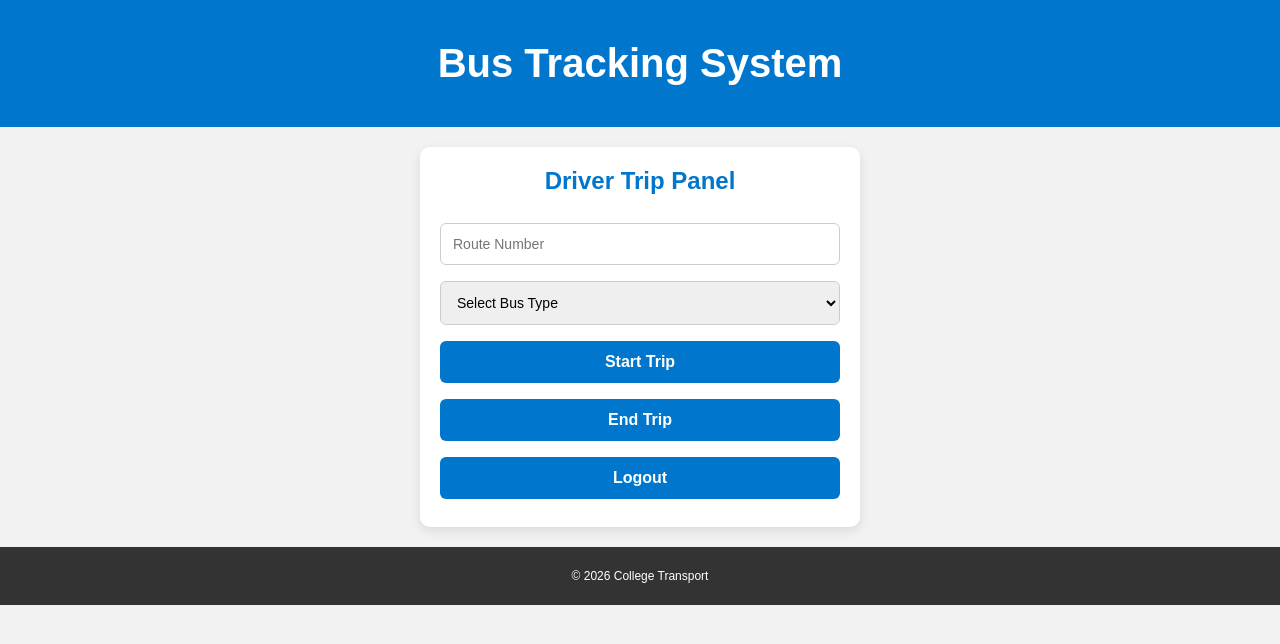
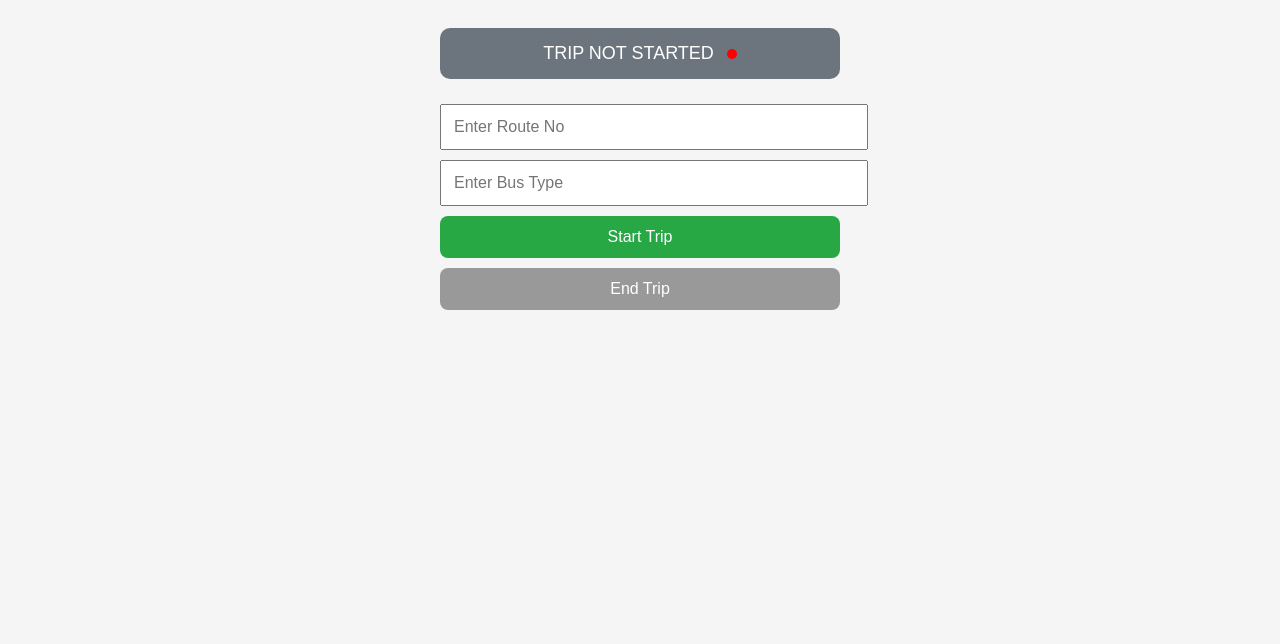
Before and after one commit to Pruthivi11/bus_tracking, a Flask app: page /driver in a window 1280 px wide. Shown: the top 644 px of the page. Run offline with Flask 3, Linux system fonts and the light colour scheme; the visitor is signed in with stand-in values (Sample User, id 1).

Commit message:
added 'ED' in driver's

```diff
--- a/static/driver.js
+++ b/static/driver.js
@@ -1,107 +1,83 @@
 let watchId = null;
-let isTripActive = false;
+let tripActive = false;
+
+const tripCard = document.getElementById("tripStatusCard");
+const statusDot = document.getElementById("statusDot");
+const startBtn = document.getElementById("startBtn");
+const endBtn = document.getElementById("endBtn");
+
+function updateCard(text, color, online = false) {
+    tripCard.childNodes[0].nodeValue = text + " ";
+    tripCard.style.backgroundColor = color;
+
+    if (online) {
+        statusDot.classList.add("online");
+    } else {
+        statusDot.classList.remove("online");
+    }
+}
 
 function startTrip() {
-  const routeEl = document.getElementById('route');
-  const busTypeEl = document.getElementById('busType');
-
-  const route = routeEl.value.trim();
-  const busType = busTypeEl.value;
+    const route = document.getElementById("route").value.trim();
+    const busType = document.getElementById("busType").value.trim();
 
     if (!route || !busType) {
-    alert("Enter route & bus type");
+        alert("Enter route and bus type");
         return;
     }
 
-  if (isTripActive) {
-    alert("Trip already active.");
-    return;
-  }
+    tripActive = true;
 
-  if (!navigator.geolocation) {
-    alert("Geolocation not supported.");
-    return;
-  }
+    updateCard("TRIP STARTED", "#28a745", true);
 
-  navigator.geolocation.getCurrentPosition(
-    () => {
+    startBtn.disabled = true;
+    endBtn.disabled = false;
 
-      // 🔹 Activate trip in backend
-      fetch("/start_trip", {
-        method: "POST",
-        headers: {"Content-Type": "application/json"},
-        body: JSON.stringify({ route: route, busType: busType })
-      });
+    watchId = navigator.geolocation.watchPosition(position => {
 
-      isTripActive = true;
+        if (!tripActive) return;
 
-      watchId = navigator.geolocation.watchPosition(
-        pos => {
+        const data = {
+            route: route,
+            busType: busType,
+            lat: position.coords.latitude,
+            lng: position.coords.longitude
+        };
+
         fetch("/location", {
             method: "POST",
-            headers: {"Content-Type": "application/json"},
-            body: JSON.stringify({
-              route: route,
-              busType: busType,
-              lat: pos.coords.latitude,
-              lng: pos.coords.longitude,
-              time: Date.now()
-            })
+            headers: { "Content-Type": "application/json" },
+            body: JSON.stringify(data)
+        }).catch(err => console.log("Location error:", err));
+
+    }, err => {
+        console.log("GPS error:", err);
+        alert("Enable GPS for tracking");
+    }, {
+        enableHighAccuracy: true,
+        maximumAge: 0,
+        timeout: 5000
     });
-        },
-        err => console.warn(err),
-        { enableHighAccuracy: true, maximumAge: 1000 }
-      );
-
-      alert("Trip Started.");
-    },
-    err => alert("Location error: " + err.message),
-    { enableHighAccuracy: true }
-  );
 }
 
 function endTrip() {
-  const route = document.getElementById('route').value.trim();
+    const route = document.getElementById("route").value.trim();
 
-  if (!route) {
-    alert("Enter route number.");
-    return;
-  }
+    tripActive = false;
 
-  if (watchId) {
+    updateCard("TRIP ENDED", "#dc3545", false);
+
+    startBtn.disabled = false;
+    endBtn.disabled = true;
+
+    if (watchId !== null) {
         navigator.geolocation.clearWatch(watchId);
         watchId = null;
     }
 
-  isTripActive = false;
-
-  // 🔹 Mark bus inactive instead of deleting
     fetch("/end_trip", {
         method: "POST",
-    headers: {"Content-Type": "application/json"},
+        headers: { "Content-Type": "application/json" },
         body: JSON.stringify({ route: route })
-  }).then(() => {
-    alert("Trip Ended. Bus marked inactive.");
-  });
+    }).catch(err => console.log("End trip error:", err));
 }
-
-function logout() {
-  const route = document.getElementById('route').value.trim();
-
-  if (watchId) {
-    navigator.geolocation.clearWatch(watchId);
-    watchId = null;
-  }
-
-  if (route) {
-    fetch("/end_trip", {
-      method: "POST",
-      headers: {"Content-Type": "application/json"},
-      body: JSON.stringify({ route: route })
-    }).finally(() => {
-      window.location.href = "/logout";
-    });
-  } else {
-    window.location.href = "/logout";
-  }
-}
--- a/static/style.css
+++ b/static/style.css
@@ -44,6 +44,17 @@ body {
   color: #0077cc;
 }
 
+.trip-card {
+    padding: 15px;
+    font-size: 18px;
+    text-align: center;
+    background: #6c757d;
+    color: white;
+    border-radius: 10px;
+    margin-bottom: 10px;
+}
+
+
 /* Inputs & Buttons */
 input, select, button {
   width: 100%;
@@ -78,6 +89,7 @@ button:hover {
   border-radius: 10px;
 }
 
+
 /* Responsive tweaks */
 @media (max-width: 600px) {
   .navbar {
--- a/templates/driver.html
+++ b/templates/driver.html
@@ -1,38 +1,87 @@
-
 <!DOCTYPE html>
 <html>
 <head>
-  <meta charset="UTF-8">
-  <title>Bus Tracking System</title>
-  <!-- Responsive scaling for mobile -->
-  <meta name="viewport" content="width=device-width, initial-scale=1.0">
-  <!-- Link to shared stylesheet -->
-  <link rel="stylesheet" href="/static/style.css">
-  <!-- Mapbox CSS (only needed in student.html) -->
-  <!-- <link href="https://api.mapbox.com/mapbox-gl-js/v2.15.0/mapbox-gl.css" rel="stylesheet" /> -->
+    <title>Driver Panel</title>
+    <meta name="viewport" content="width=device-width, initial-scale=1.0">
+    <style>
+        body {
+            font-family: Arial, sans-serif;
+            padding: 20px;
+            background: #f5f5f5;
+        }
+
+        .container {
+            max-width: 400px;
+            margin: auto;
+        }
+
+        input, button {
+            width: 100%;
+            padding: 12px;
+            margin-top: 10px;
+            font-size: 16px;
+        }
+
+        button {
+            border: none;
+            border-radius: 8px;
+            cursor: pointer;
+        }
+
+        #startBtn {
+            background: #28a745;
+            color: white;
+        }
+
+        #endBtn {
+            background: #dc3545;
+            color: white;
+        }
+
+        #endBtn:disabled {
+            background: #999;
+        }
+
+        .trip-card {
+            padding: 15px;
+            font-size: 18px;
+            text-align: center;
+            background: #6c757d;
+            color: white;
+            border-radius: 10px;
+            margin-bottom: 15px;
+        }
+
+        .status-dot {
+            height: 10px;
+            width: 10px;
+            border-radius: 50%;
+            display: inline-block;
+            margin-left: 8px;
+            background: red;
+        }
+
+        .online {
+            background: #28a745;
+        }
+    </style>
 </head>
 <body>
-<header class="navbar">
-  <h1>Bus Tracking System</h1>
-</header>
 
-<div class="card">
-  <h2>Driver Trip Panel</h2>
-  <input id="route" placeholder="Route Number">
-  <select id="busType">
-    <option value="">Select Bus Type</option>
-    <option value="boys">Boys</option>
-    <option value="girls">Girls</option>
-    <option value="common">Common</option>
-  </select>
-  <button onclick="startTrip()">Start Trip</button>
-  <button onclick="endTrip()">End Trip</button>
-  <button onclick="logout()">Logout</button>
+<div class="container">
+
+    <div id="tripStatusCard" class="trip-card">
+        TRIP NOT STARTED
+        <span id="statusDot" class="status-dot"></span>
+    </div>
+
+    <input type="text" id="route" placeholder="Enter Route No">
+    <input type="text" id="busType" placeholder="Enter Bus Type">
+
+    <button id="startBtn" onclick="startTrip()">Start Trip</button>
+    <button id="endBtn" onclick="endTrip()" disabled>End Trip</button>
+
 </div>
-
-<footer class="footer">
-  <p>&copy; 2026 College Transport</p>
-</footer>
 
 <script src="/static/driver.js"></script>
 </body>
```
Lines whose indentation alone changed are shown as unchanged.
